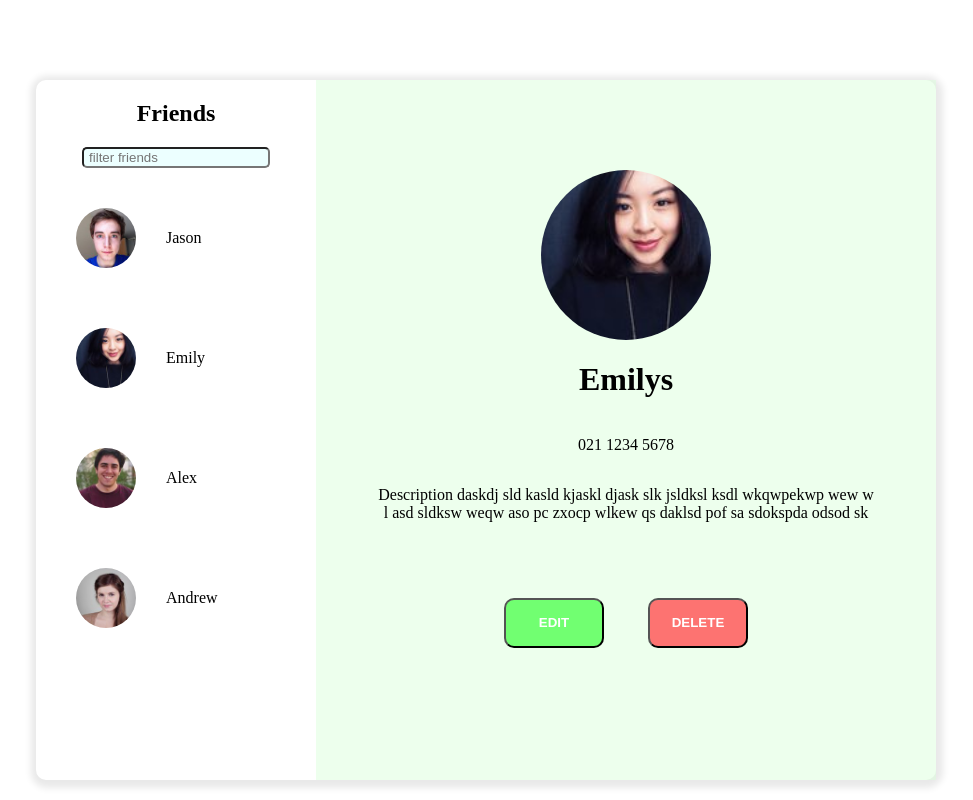
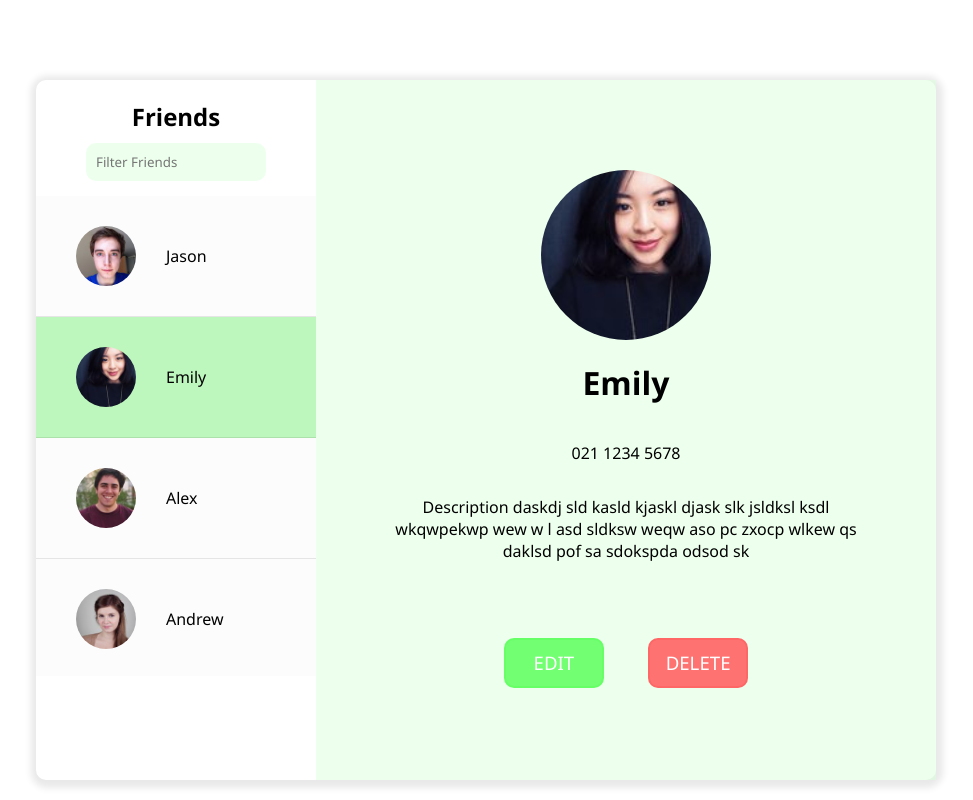
Before and after one commit to Ceri930/workshop-html-css-2024-main, a plain HTML site: page exercise/index.html in a window 1280 px wide. Shown: the whole page, without its empty margins (154-1127 px from the left). Drawn offline with Linux system fonts and the light colour scheme.

Commit message:
Finished styling

```diff
--- a/exercise/index.html
+++ b/exercise/index.html
@@ -14,14 +14,14 @@
             <div class="left">
                 <div class="friends-filter">
                     <h2>Friends</h2>
-                    <input placeholder="filter friends" id="filter-friends">
+                    <input placeholder="Filter Friends" id="filter-friends">
                 </div>
                 <div class="contact-cards">
                     <div class="contact-card">
                         <img src="./public/photo1.jpg" alt="photo1">
                         <p>Jason</p>
                     </div>
-                    <div class="contact-card">
+                    <div class="contact-card" id="emily-card">
                         <img src="./public/photo2.jpg" alt="photo2">
                         <p>Emily</p>
                     </div>
@@ -53,7 +53,7 @@
             </div>
             <div class="right">
                 <img src="./public/photo2.jpg" alt="profile-image">
-                <h1>Emilys</h1>
+                <h1>Emily</h1>
                 <p>021 1234 5678</p>
                 <p id="description">Description daskdj sld kasld kjaskl djask
                     slk jsldksl ksdl
--- a/exercise/style.css
+++ b/exercise/style.css
@@ -1,8 +1,9 @@
 /* Your CSS code here: */
 
-/* * {
-  border: 1px solid black;
-} */
+ * {
+  border: 0px solid black;
+  font-family:'Segoe UI', Tahoma, Geneva, Verdana, sans-serif;
+}
 
 body{
   margin: 0px;
@@ -27,15 +28,20 @@ body{
   text-align: center;
 }
 
+.friends-filter h2{
+  margin-bottom: 10px;
+}
+
 #filter-friends{
-  margin-bottom: 10px;
-  background-color:rgba(70,255,255,0.1);
-  border-radius: 5px;
-  padding-left: 5px;
+  margin-bottom: 15px;
+  background-color:rgba(220,255,220,0.5);
+  border-radius: 10px;
+  padding: 10px 10px;
+  width: 160px;
 }
 
 .contact-cards{
-  height: 510px;
+  height: 480px;
   overflow: auto;
 }
 
@@ -45,10 +51,12 @@ body{
   align-items: center;
   padding-left: 40px;
   height: 120px;
+  background-color:rgba(200,200,200,0.05);
+  border-bottom: 1px solid rgba(0,0,0,0.09);
 }
 
 .contact-card:hover{
-  background-color: rgba(70,255,255,0.2 );
+  background-color: rgba(167, 245, 167, 0.25);
 }
 
 .contact-card img{
@@ -59,6 +67,10 @@ body{
 
 .contact-card p{
   margin-left: 30px;
+}
+
+#emily-card {
+  background-color: rgba(167, 245, 167, 0.75);
 }
 
 .left{
@@ -82,33 +94,59 @@ body{
   height:50px;
   width: 100px;
   border-radius: 10px;
+  background-color: white;
   color:white;
   text-transform: uppercase;
-  font-weight: bold;
+  font-weight: normal;
+  border-width: 2px;
+  font-size: 14pt;
 }
 
 
 
 #edit-button{
   background-color: rgba(100,255,100,0.9);
+  border-color:rgba(100,255,100,0.9);
+
 }
 
 #delete-button{
   background-color: rgba(255,100,100,0.9);
+  border-color: rgba(255,100,100,0.9);
+
 }
 
 #edit-button:hover{
   color: rgba(100,255,100,0.9);
-  border-color:rgba(100,255,100,0.9);
   background-color: white;
-  border-width: 2px;
 }
 
 #delete-button:hover{
   color: rgba(255,100,100,0.9);
-  border-color: rgba(255,100,100,0.9);
   background-color: white;
-  border-width: 2px;
+}
+
+/* width */
+::-webkit-scrollbar {
+  width: 7px;
+}
+
+/* Track */
+::-webkit-scrollbar-track {
+  background: white;
+  border-radius: 5px;
+  border: 1px solid rgba(105, 167, 105, 0.95);
+}
+
+/* Handle */
+::-webkit-scrollbar-thumb {
+  background: rgba(105, 167, 105, 0.75);
+  border-radius: 5px;
+}
+
+/* Handle on hover */
+::-webkit-scrollbar-thumb:hover {
+  background: rgba(105, 167, 105, 0.95);
 }
 
 .main{
```
